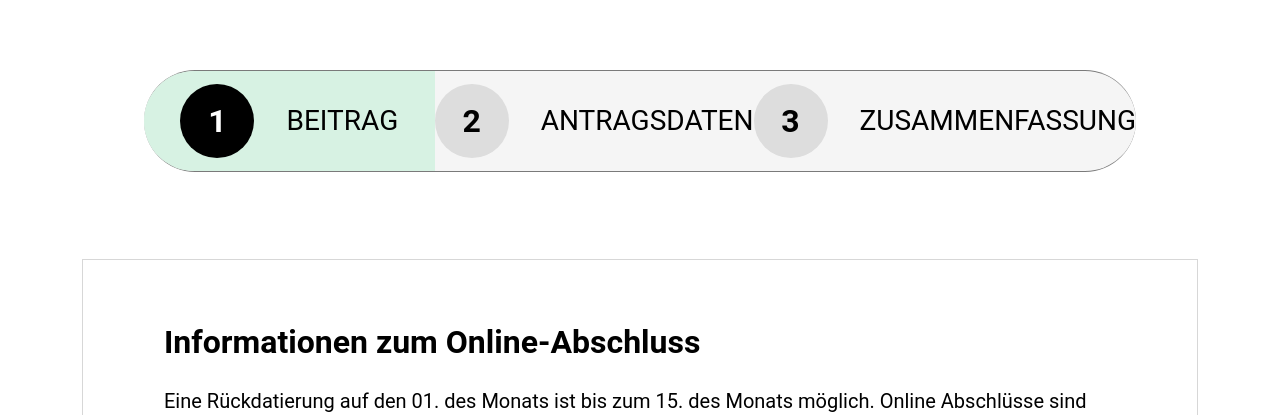
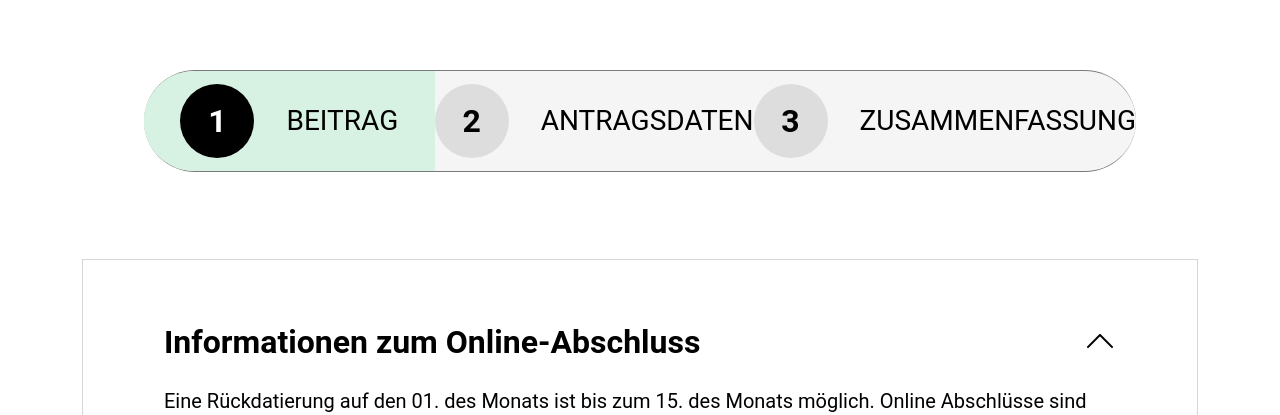
Before and after one commit to Arlind-Salihu/Borek-Assignment, a React (Create React App) app: page / in a window 1280 px wide. Shown: the part 260-675 px from the top of the page. Built offline with nearby package versions, Linux system fonts and the light colour scheme.

Commit message:
Added Collapse arrow for the FirstPage

```diff
--- a/src/pages/FirstStep.js
+++ b/src/pages/FirstStep.js
@@ -1,4 +1,4 @@
-import React from "react";
+import React, { useState } from "react";
 import "../style/style.css";
 
 const FirstStep = ({
@@ -7,32 +7,41 @@ const FirstStep = ({
   isPersonValid,
   handleShowTarife,
   handleShowComplete,
-  addNewPerson,
 }) => {
+  const [collapsed, setCollapsed] = useState(persons.map(() => false)); // state to track collapse for each person
+
+  const toggleCollapse = (index) => {
+    setCollapsed((prev) => {
+      const newCollapsed = [...prev];
+      newCollapsed[index] = !newCollapsed[index]; // Toggle the collapsed state for this person
+      return newCollapsed;
+    });
+  };
+
   return (
-    <div className="container">
-      <div className="stepper">
-        <div className="step active">
-          <div className="step-number">1</div>
-          <div className="step-label">Beitrag</div>
-        </div>
-        <div className="step">
-          <div className="step-number">2</div>
-          <div className="step-label">Antragsdaten</div>
-        </div>
-        <div className="step">
-          <div className="step-number">3</div>
-          <div className="step-label">Zusammenfassung</div>
-        </div>
-      </div>
-
+    <>
       {persons.map((person, index) => (
         <div className="information-container" key={index}>
-          <div className="information-first-box">
-            <div className="information-title">
-              Informationen zum Online-Abschluss
+          <div
+            className={`information-first-box ${
+              collapsed[index] ? "padding-collapsed" : ""
+            }`}
+          >
+            <div className="information-title first-title">
+              <p>Informationen zum Online-Abschluss</p>
+              <i
+                className={`bi ${
+                  collapsed[index] ? "bi-chevron-down" : "bi-chevron-up"
+                }`}
+                onClick={() => toggleCollapse(index)} // Toggle collapse when clicked
+              ></i>
             </div>
-            <div className="information-description">
+            {/* Conditionally render the description and date input based on collapse state */}
+            <div
+              className={`information-description ${
+                collapsed[index] ? "collapsed" : ""
+              }`}
+            >
               Eine Rückdatierung auf den 01. des Monats ist bis zum 15. des
               Monats möglich. Online Abschlüsse sind möglich für:
               <br />
@@ -45,7 +54,11 @@ const FirstStep = ({
               Online Abschlüsse für 16 und 17 Jährige sind aktuell nicht möglich
               (PDF-Antrag nutzen)
             </div>
-            <div className="information-date-box">
+            <div
+              className={`information-date-box ${
+                collapsed[index] ? "collapsed" : ""
+              }`}
+            >
               <div className="date-wrapper">
                 <input
                   type="date"
@@ -140,25 +153,7 @@ const FirstStep = ({
           )}
         </div>
       ))}
-
-      {/* Plus Button */}
-      <div className="plus-container" onClick={addNewPerson}>
-        <i className="bi bi-plus-circle"></i>
-        Weitere Person versichern
-      </div>
-
-      {/* Complete Container */}
-      {persons.some((person) => person.showComplete) && (
-        <div className="complete-container">
-          <p className="complete-text">
-            Ihr ausgewählter Tarif: Beitrag für eine Person: 13,45 EUR / Monat
-          </p>
-          <button id="completeBtn" className="information-input complete-btn">
-            Jetzt Abschließen
-          </button>
-        </div>
-      )}
-    </div>
+    </>
   );
 };
 
--- a/src/pages/Home.js
+++ b/src/pages/Home.js
@@ -2,8 +2,10 @@ import React, { useState } from "react";
 import "../style/style.css";
 import logo from "../assets/mister-spex-logo.svg";
 import FirstStep from "./FirstStep";
+import SecondStep from "./SecondStep";
 
 const Home = () => {
+  const [activeStep, setActiveStep] = useState(1);
   const [persons, setPersons] = useState([
     {
       startDate: "",
@@ -53,6 +55,10 @@ const Home = () => {
     setPersons(updatedPersons);
   };
 
+  const handleComplete = () => {
+    setActiveStep(2);
+  };
+
   return (
     <div className="main-container">
       {/* Navbar */}
@@ -94,8 +100,23 @@ const Home = () => {
           <a>Winter Deal</a>
         </div>
       </div>
-
+      <div className="container">
+        <div className="stepper">
+          <div className="step active">
+            <div className="step-number">1</div>
+            <div className="step-label">Beitrag</div>
+          </div>
+          <div className={`step ${activeStep === 2 ? "active active2" : ""}`}>
+            <div className="step-number">2</div>
+            <div className="step-label">Antragsdaten</div>
+          </div>
+          <div className={`step ${activeStep === 3 ? "active3" : ""}`}>
+            <div className="step-number">3</div>
+            <div className="step-label">Zusammenfassung</div>
+          </div>
+        </div>
         {/* First Step */}
+        {activeStep === 1 && (
           <FirstStep
             persons={persons}
             handlePersonChange={handlePersonChange}
@@ -104,6 +125,30 @@ const Home = () => {
             handleShowComplete={handleShowComplete}
             addNewPerson={addNewPerson}
           />
+        )}
+        {activeStep === 2 && <SecondStep />}
+      </div>
+      {/* Plus Button */}
+      <div className="plus-container" onClick={addNewPerson}>
+        <i className="bi bi-plus-circle"></i>
+        Weitere Person versichern
+      </div>
+
+      {/* Complete Container */}
+      {persons.some((person) => person.showComplete) && (
+        <div className="complete-container">
+          <p className="complete-text">
+            Ihr ausgewählter Tarif: Beitrag für eine Person: 13,45 EUR / Monat
+          </p>
+          <button
+            id="completeBtn"
+            className="information-input complete-btn"
+            onClick={handleComplete}
+          >
+            Jetzt Abschließen
+          </button>
+        </div>
+      )}
     </div>
   );
 };
--- a/src/pages/SecondStep.js
+++ b/src/pages/SecondStep.js
@@ -1,7 +1,12 @@
 import React from "react";
+import "../style/style.css";
 
 const SecondStep = () => {
-  return <div>SecondStep</div>;
+  return (
+    <div className="container">
+      <h2>Antragsdaten</h2>
+    </div>
+  );
 };
 
 export default SecondStep;
--- a/src/style/style.css
+++ b/src/style/style.css
@@ -1,6 +1,7 @@
 * {
   margin: 0;
   padding: 0;
+  scroll-behavior: smooth;
 }
 
 body,
@@ -125,6 +126,10 @@ body,
   border-radius: 100px 0 0 100px;
 }
 
+.active2 {
+  border-radius: 0;
+}
+
 /* Information CSS */
 .information-container {
   margin: 0 82px 63px 82px;
@@ -136,6 +141,32 @@ body,
   font-size: 32px;
   line-height: 140%;
   letter-spacing: 0%;
+}
+
+.first-title {
+  display: flex;
+  flex-direction: row;
+  justify-content: space-between;
+}
+
+.title-icon {
+  cursor: pointer;
+}
+
+.information-description,
+.information-date-box {
+  overflow: hidden;
+  transition: max-height 0.3s ease, opacity 0.3s ease;
+}
+
+.information-description.collapsed,
+.information-date-box.collapsed {
+  max-height: 0;
+  opacity: 0;
+}
+
+.padding-collapsed {
+  padding-bottom: 0 !important;
 }
 
 .information-first-box {
```
Lines whose indentation alone changed are shown as unchanged.
